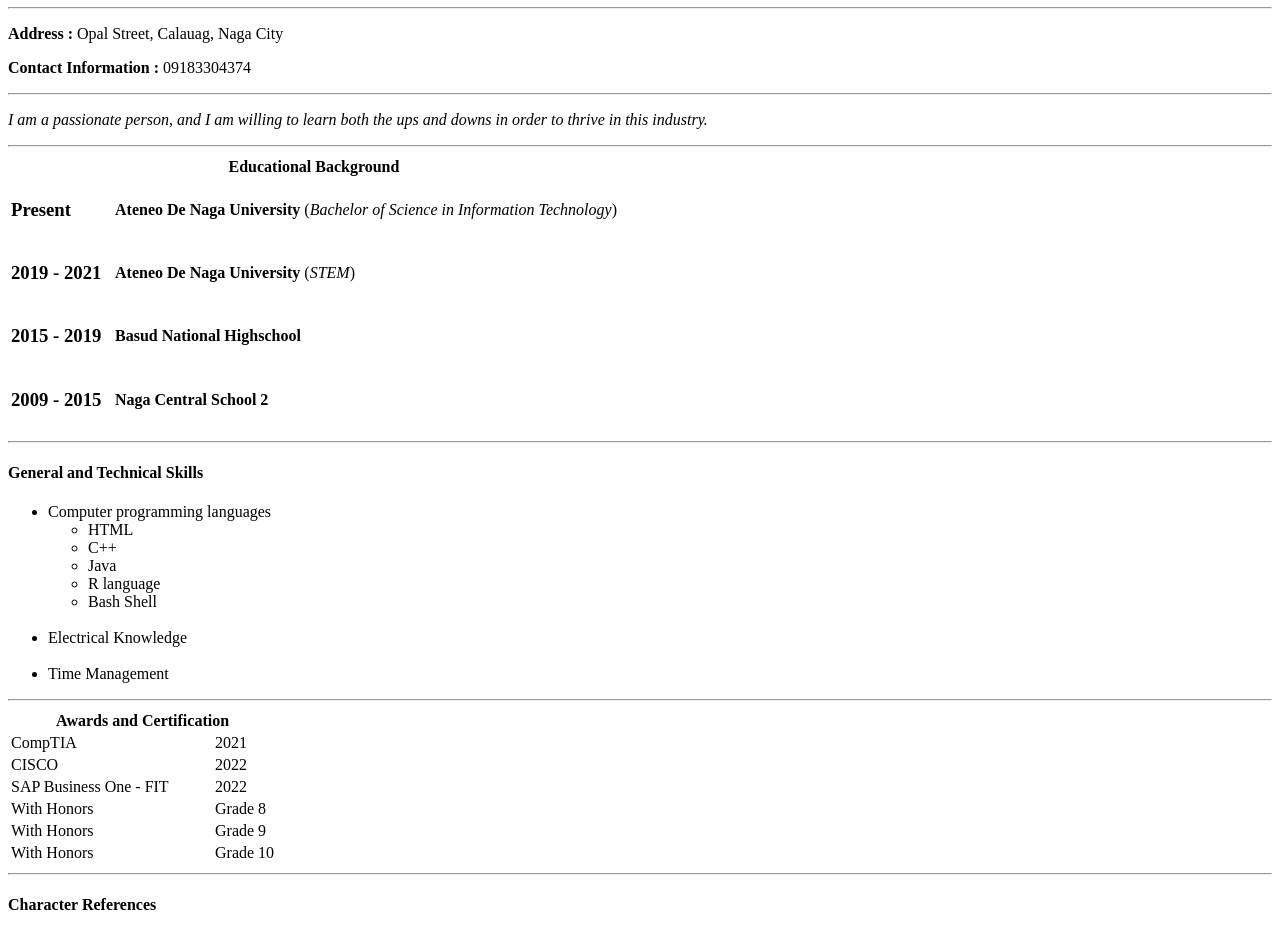
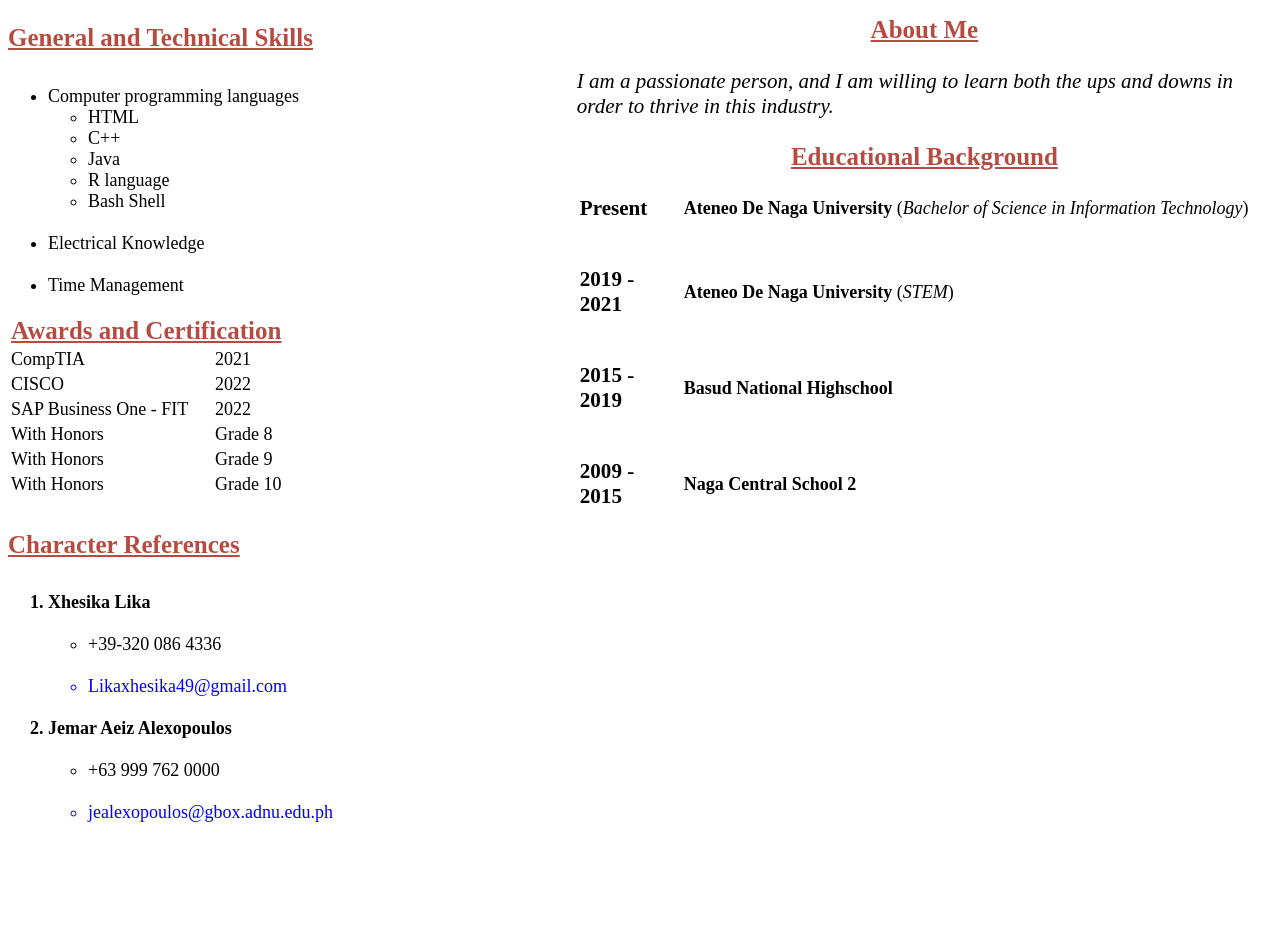
Before and after one commit to Incarnage/resume, a plain HTML site: page index.html in a window 1280 px wide. Shown: the part 185-1117 px from the top of the page. Drawn offline with nearby package versions, Linux system fonts and the light colour scheme.

Commit message:
Update index.html

```diff
--- a/index.html
+++ b/index.html
@@ -5,43 +5,35 @@
         <title>
             Resume
         </title>
+        <link rel="preconnect" href="https://fonts.googleapis.com">
+<link rel="preconnect" href="https://fonts.gstatic.com" crossorigin>
+<link href="https://fonts.googleapis.com/css2?family=Fredoka+One&family=Oswald&display=swap" rel="stylesheet">
+        <link rel="stylesheet" href="style.css"/>
+        <link rel="stylesheet" href="https://cdnjs.cloudflare.com/ajax/libs/font-awesome/4.7.0/css/font-awesome.min.css">
     </head>
 <body>
-<img src="IMG_20230130_215214.jpg" width="100px">
+    <section class="header">
+    <div class="overlay">
+        <img class="me" src="IMG_20230130_215214.jpg" width="100px">
+        <p  class="mylname">Toledana</p>
+        <p  class="myfname">Miguel S.</p>
 
-<h1>Miguel Toledana</h1>
+
+    </div>
+    </section>
+
+
+
+
+
 <hr>
+<div class="aboutme"><p class="q">About Me</p>
+<p ><i>I am a passionate person, and I am willing to learn both the ups and downs in order to thrive in this industry.</i> </p></div>
 
-<p><b>Address : </b>Opal Street, Calauag, Naga City</p>
-<p><b>Contact Information : </b> 09183304374</p>
-<hr>
-<p style="font-size: 8"><i>I am a passionate person, and I am willing to learn both the ups and downs in order to thrive in this industry.</i> </p>
-<hr>
-<table>
-    <th colspan="2">Educational Background</th>
+<section class="left">
+<div class="gts">
 
-    <tr>
-        <td width="100"><h3>Present</h3></td>
-        <td><b>Ateneo De Naga University</b> (<i>Bachelor of Science in Information Technology</i>)</td>
-    </tr>
-
-    <tr>
-        <td><h3>2019 - 2021</h3></td>
-        <td><b>Ateneo De Naga University</b> (<i>STEM</i>)</td>
-    </tr>
-
-    <tr>
-        <td><h3>2015 - 2019</h3></td>
-        <td><b>Basud National Highschool</b></td>
-    </tr>
-
-    <tr>
-        <td><h3>2009 - 2015</h3></td>
-        <td><b>Naga Central School 2</b></td>
-    </tr>
-</table>
-<hr>
-<h4>General and Technical Skills</h4>
+<h4 class="i">General and Technical Skills</h4>
 <ul>
     <li>Computer programming languages</li>
         <ul>
@@ -56,10 +48,12 @@
     <br>
     <li>Time Management</li>
 </ul>
-<hr>
 
+</div>
+
+<div class="AC">
 <table>
-    <th colspan="2">Awards and Certification</th>
+    <th colspan="2" class="i">Awards and Certification</th>
 
     <tr>
         <td width="200">CompTIA</td>
@@ -93,32 +87,65 @@
 
 
 </table>
+</div>
 
-<hr>
-
-<h4>Character References</h4>
+<div class="CR">
+    <h4 class="i">Character References</h4>
 
 
     <ol>
-    <li>Xhesika Lika</li>
+        <li class="crn">Xhesika Lika</li>
             <ul>
                 <br>
                 <li>+39-320 086 4336</li>
                 <br>
-            <li>Likaxhesika49@gmail.com</li>
+                <li class="crm">Likaxhesika49@gmail.com</li>
             </ul>
 
             <br>
 
-    <li>Jemar Aeiz Alexopoulos</li>
+        <li class="crn">Jemar Aeiz Alexopoulos</li>
             <ul>
                 <br>
                 <li>+63 999 762 0000</li>
                 <br>
-            <li>jealexopoulos@gbox.adnu.edu.ph</li>
+                <li class="crm">jealexopoulos@gbox.adnu.edu.ph</li>
             </ul>
     </ol>
-    <a href="contact.html">Contact me</a>
+    </div>
+
+
+</section>
+<br>
+
+<table class="educback">
+    <th colspan="2" class="i">Educational Background</th>
+
+    <tr>
+        <td width="100"><h3>Present</h3></td>
+        <td><b>Ateneo De Naga University</b> (<i>Bachelor of Science in Information Technology</i>)</td>
+    </tr>
+
+    <tr>
+        <td><h3>2019 - 2021</h3></td>
+        <td><b>Ateneo De Naga University</b> (<i>STEM</i>)</td>
+    </tr>
+
+    <tr>
+        <td><h3>2015 - 2019</h3></td>
+        <td><b>Basud National Highschool</b></td>
+    </tr>
+
+    <tr>
+        <td><h3>2009 - 2015</h3></td>
+        <td><b>Naga Central School 2</b></td>
+    </tr>
+</table>
+
+
+     <a href="contact.html" class="button">Contact me</a>
+
+
 </body>
 
 </html>
```
Lines whose indentation alone changed are shown as unchanged.
